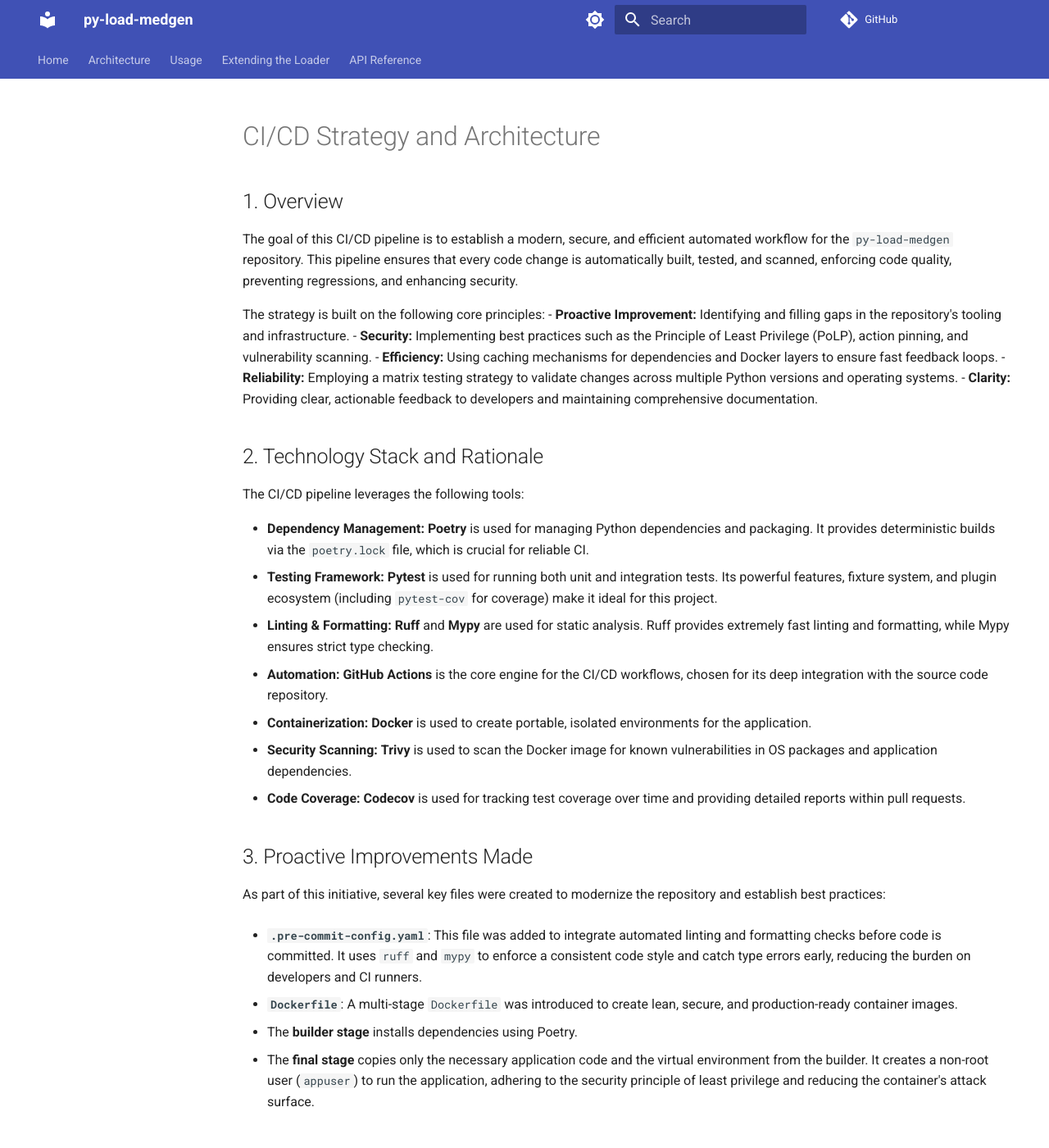
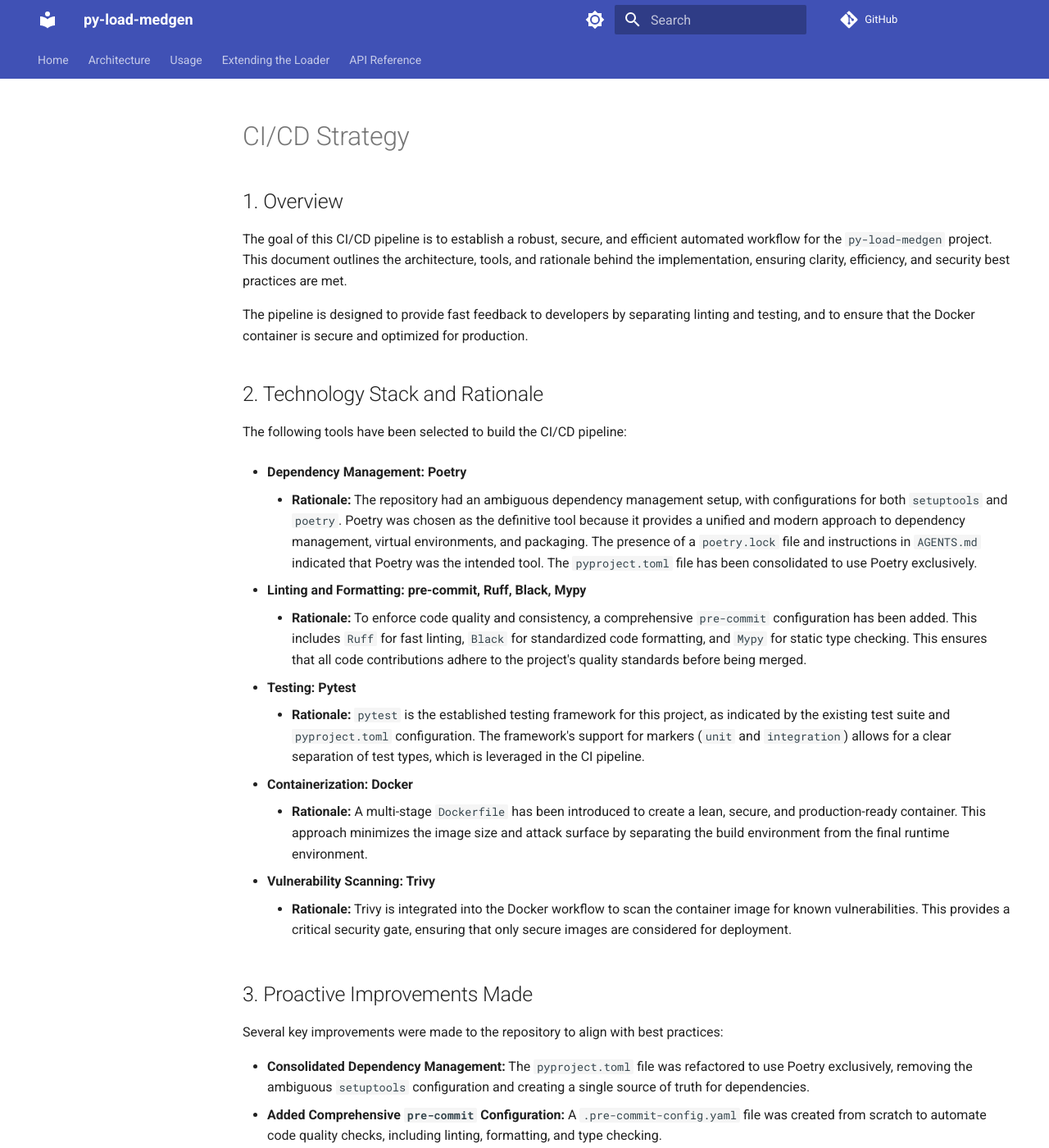
Before and after one commit to gowthamrao/py_load_medgen, an MkDocs documentation site: the page built from docs/CI_CD_STRATEGY.md, in a window 1280 px wide and 1400 px high. Shown: the whole window at 82% size. Built offline with MkDocs 1.6.1 and Material for MkDocs 9.7.7, drawn with Linux system fonts in a browser that asks for light colours; comment, search, counter and statistics services are not loaded; some of the changed text lies outside the part shown.

Commit message:
feat: Implement comprehensive CI/CD pipeline
This commit introduces a complete, modern, and secure CI/CD pipeline for the project, addressing several key areas of improvement.

Key changes include:

-   **Standardized on Poetry:** Refactored `pyproject.toml` to use Poetry exclusively for dependency management, removing the ambiguous `setuptools` configuration and creating a single source of truth.
-   **Comprehensive `pre-commit`:** Added a `.pre-commit-config.yaml` file with hooks for `ruff`, `black`, and `mypy` to enforce code quality and consistency.
-   **Two-Stage CI Workflow (`ci.yml`):**
    -   A `lint` job runs `pre-commit` for fast feedback.
    -   A `test` job runs on a matrix of OSes and Python versions, with separate steps for unit and integration tests and coverage reporting to Codecov.
-   **Docker Workflow (`docker.yml`):**
    -   Builds a Docker image using a multi-stage `Dockerfile`.
    -   Scans the image for vulnerabilities using Trivy.
-   **New `Dockerfile` and `.dockerignore`:** Created a secure, multi-stage `Dockerfile` that runs as a non-root user and a `.dockerignore` file to optimize the build context.
-   **Documentation:** Added `docs/CI_CD_STRATEGY.md` to document the new pipeline, tools, and rationale.

````diff
--- a/docs/CI_CD_STRATEGY.md
+++ b/docs/CI_CD_STRATEGY.md
@@ -1,104 +1,113 @@
-# CI/CD Strategy and Architecture
+# CI/CD Strategy
 
 ## 1. Overview
 
-The goal of this CI/CD pipeline is to establish a modern, secure, and efficient automated workflow for the `py-load-medgen` repository. This pipeline ensures that every code change is automatically built, tested, and scanned, enforcing code quality, preventing regressions, and enhancing security.
+The goal of this CI/CD pipeline is to establish a robust, secure, and efficient automated workflow for the `py-load-medgen` project. This document outlines the architecture, tools, and rationale behind the implementation, ensuring clarity, efficiency, and security best practices are met.
 
-The strategy is built on the following core principles:
-- **Proactive Improvement:** Identifying and filling gaps in the repository's tooling and infrastructure.
-- **Security:** Implementing best practices such as the Principle of Least Privilege (PoLP), action pinning, and vulnerability scanning.
-- **Efficiency:** Using caching mechanisms for dependencies and Docker layers to ensure fast feedback loops.
-- **Reliability:** Employing a matrix testing strategy to validate changes across multiple Python versions and operating systems.
-- **Clarity:** Providing clear, actionable feedback to developers and maintaining comprehensive documentation.
+The pipeline is designed to provide fast feedback to developers by separating linting and testing, and to ensure that the Docker container is secure and optimized for production.
 
 ## 2. Technology Stack and Rationale
 
-The CI/CD pipeline leverages the following tools:
+The following tools have been selected to build the CI/CD pipeline:
 
-- **Dependency Management:** **Poetry** is used for managing Python dependencies and packaging. It provides deterministic builds via the `poetry.lock` file, which is crucial for reliable CI.
-- **Testing Framework:** **Pytest** is used for running both unit and integration tests. Its powerful features, fixture system, and plugin ecosystem (including `pytest-cov` for coverage) make it ideal for this project.
-- **Linting & Formatting:** **Ruff** and **Mypy** are used for static analysis. Ruff provides extremely fast linting and formatting, while Mypy ensures strict type checking.
-- **Automation:** **GitHub Actions** is the core engine for the CI/CD workflows, chosen for its deep integration with the source code repository.
-- **Containerization:** **Docker** is used to create portable, isolated environments for the application.
-- **Security Scanning:** **Trivy** is used to scan the Docker image for known vulnerabilities in OS packages and application dependencies.
-- **Code Coverage:** **Codecov** is used for tracking test coverage over time and providing detailed reports within pull requests.
+-   **Dependency Management: Poetry**
+    -   **Rationale:** The repository had an ambiguous dependency management setup, with configurations for both `setuptools` and `poetry`. Poetry was chosen as the definitive tool because it provides a unified and modern approach to dependency management, virtual environments, and packaging. The presence of a `poetry.lock` file and instructions in `AGENTS.md` indicated that Poetry was the intended tool. The `pyproject.toml` file has been consolidated to use Poetry exclusively.
+
+-   **Linting and Formatting: pre-commit, Ruff, Black, Mypy**
+    -   **Rationale:** To enforce code quality and consistency, a comprehensive `pre-commit` configuration has been added. This includes `Ruff` for fast linting, `Black` for standardized code formatting, and `Mypy` for static type checking. This ensures that all code contributions adhere to the project's quality standards before being merged.
+
+-   **Testing: Pytest**
+    -   **Rationale:** `pytest` is the established testing framework for this project, as indicated by the existing test suite and `pyproject.toml` configuration. The framework's support for markers (`unit` and `integration`) allows for a clear separation of test types, which is leveraged in the CI pipeline.
+
+-   **Containerization: Docker**
+    -   **Rationale:** A multi-stage `Dockerfile` has been introduced to create a lean, secure, and production-ready container. This approach minimizes the image size and attack surface by separating the build environment from the final runtime environment.
+
+-   **Vulnerability Scanning: Trivy**
+    -   **Rationale:** Trivy is integrated into the Docker workflow to scan the container image for known vulnerabilities. This provides a critical security gate, ensuring that only secure images are considered for deployment.
 
 ## 3. Proactive Improvements Made
 
-As part of this initiative, several key files were created to modernize the repository and establish best practices:
+Several key improvements were made to the repository to align with best practices:
 
-- **`.pre-commit-config.yaml`**: This file was added to integrate automated linting and formatting checks before code is committed. It uses `ruff` and `mypy` to enforce a consistent code style and catch type errors early, reducing the burden on developers and CI runners.
-
-- **`Dockerfile`**: A multi-stage `Dockerfile` was introduced to create lean, secure, and production-ready container images.
-  - The **builder stage** installs dependencies using Poetry.
-  - The **final stage** copies only the necessary application code and the virtual environment from the builder. It creates a non-root user (`appuser`) to run the application, adhering to the security principle of least privilege and reducing the container's attack surface.
+-   **Consolidated Dependency Management:** The `pyproject.toml` file was refactored to use Poetry exclusively, removing the ambiguous `setuptools` configuration and creating a single source of truth for dependencies.
+-   **Added Comprehensive `pre-commit` Configuration:** A `.pre-commit-config.yaml` file was created from scratch to automate code quality checks, including linting, formatting, and type checking.
+-   **Introduced `Dockerfile` and `.dockerignore`:** A multi-stage `Dockerfile` was created to produce a lean and secure production image. A `.dockerignore` file was also added to minimize the Docker build context and improve build times.
+-   **Resolved Ambiguous Project Setup:** By standardizing on Poetry and adding the necessary configuration files, the project now has a clear and modern structure that is easy to maintain.
 
 ## 4. Workflow Architecture
 
-The CI/CD pipeline is composed of two distinct GitHub Actions workflows:
+The CI/CD pipeline is split into two separate workflows: `ci.yml` and `docker.yml`.
 
-### `ci.yml` (Core CI)
-- **Triggers:** Runs on `push` and `pull_request` events targeting the `main` branch.
-- **Jobs:**
-  - **`lint`**: A fast-running job that uses `pre-commit/action` to run all configured linting and formatting checks. This serves as a quick quality gate.
-  - **`test`**: A comprehensive job that runs after `lint` succeeds. It uses a test matrix to validate the code across:
-    - **Python Versions:** `3.11`, `3.12`
-    - **Operating Systems:** `ubuntu-latest`, `macos-latest`, `windows-latest`
+### `ci.yml`
 
-### `docker.yml` (Docker Build & Scan)
-- **Triggers:** Runs on `push` and `pull_request` events to `main`, but only when relevant files (`Dockerfile`, source code, or dependency files) are changed. This prevents unnecessary runs.
-- **Jobs:**
-  - **`build-and-scan`**: Builds the Docker image defined in the `Dockerfile`. It does not push the image but loads it into the runner to make it available for scanning. It then uses `aquasecurity/trivy-action` to scan the image for vulnerabilities.
+This workflow is responsible for linting and testing the codebase. It is designed for fast feedback and is triggered on every push and pull request to the `main` branch.
+
+-   **Job 1: `lint`**
+    -   This job runs first on an `ubuntu-latest` runner and uses the `pre-commit/action` to execute all configured hooks. This provides a quick check for any code quality issues.
+
+-   **Job 2: `test`**
+    -   This job depends on the successful completion of the `lint` job.
+    -   It runs on a matrix of operating systems (`ubuntu-latest`, `macos-latest`, `windows-latest`) and Python versions (`3.11`, `3.12`) to ensure broad compatibility.
+    -   It separates the execution of `unit` and `integration` tests, uploading coverage reports for each to Codecov.
+
+### `docker.yml`
+
+This workflow is responsible for building and scanning the Docker image. It is also triggered on every push and pull request to the `main` branch.
+
+-   **Job: `build-and-scan`**
+    -   This job runs on an `ubuntu-latest` runner.
+    -   It logs into Docker Hub to prevent rate-limiting issues.
+    -   It uses a multi-stage `Dockerfile` to build the image, with BuildKit caching enabled for faster builds.
+    -   Finally, it uses Trivy to scan the built image for `HIGH` and `CRITICAL` vulnerabilities, failing the workflow if any are found.
 
 ## 5. Testing Strategy
 
-- **Separation of Concerns:** Tests are split into `unit` and `integration` directories.
-  - **Unit Tests:** Run on all jobs in the test matrix. They are fast and do not have external dependencies.
-  - **Integration Tests:** Run only on `ubuntu-latest`. These tests use `testcontainers` to spin up a real PostgreSQL database in Docker, and therefore require a Docker environment.
-- **Code Coverage:**
-  - Separate coverage reports (`coverage-unit.xml` and `coverage-integration.xml`) are generated for each test suite.
-  - These reports are uploaded to **Codecov** with distinct flags (e.g., `ubuntu-latest-py3.12-unit`) that uniquely identify the environment and test type. This allows for granular analysis of test coverage in Codecov's UI.
+The testing strategy is designed to be comprehensive and provide clear insights into code coverage.
 
-## 6. Code Quality and Linting
+-   **Matrix Testing:** Tests are run across multiple platforms and Python versions to ensure the code is portable and works as expected in different environments.
+-   **Separation of Tests:** `unit` and `integration` tests are run as separate steps, allowing for easier debugging and more granular feedback.
+-   **Code Coverage:** Coverage reports are generated for both unit and integration tests and uploaded to Codecov with unique flags for each combination of OS, Python version, and test type. This provides a detailed view of code coverage across the entire test matrix.
 
-- **`pre-commit`**: Code quality is enforced primarily through `pre-commit` hooks defined in `.pre-commit-config.yaml`.
-- **CI Enforcement**: The `lint` job in the `ci.yml` workflow runs these same hooks, ensuring that no code that violates the defined standards can be merged into `main`.
+## 6. Dependency Management and Caching
 
-## 7. Dependency Management and Caching
+-   **Poetry:** All Python dependencies are managed through Poetry and are defined in the `pyproject.toml` file.
+-   **Installation:** In the CI workflow, Poetry is installed via `pip`, and then `poetry install` is used to install the project dependencies.
+-   **Caching:** The `actions/setup-python` action is configured with `cache: 'poetry'` to automatically cache and restore dependencies, speeding up the CI process.
 
-- **Poetry Caching:** The `ci.yml` workflow uses the built-in caching mechanism of the `actions/setup-python` action (`cache: 'poetry'`). This significantly speeds up dependency installation by caching the Poetry virtual environment based on a hash of the `poetry.lock` file.
-- **Docker Layer Caching:** The `docker.yml` workflow uses the GitHub Actions cache backend for BuildKit (`cache-from: type=gha` and `cache-to: type=gha,mode=max`). This caches individual Docker layers, dramatically speeding up subsequent image builds.
+## 7. Security Hardening
 
-## 8. Security Hardening
+The following security measures have been implemented in the CI/CD pipeline:
 
-Several measures have been implemented to secure the CI/CD pipeline:
+-   **Principle of Least Privilege (PoLP):** Workflows are configured with `permissions: contents: read` to ensure they only have the minimum required access.
+-   **Action Pinning:** All third-party GitHub Actions are pinned to their full commit SHA to prevent the execution of malicious or unexpected code.
+-   **Docker Hub Authentication:** The Docker workflow authenticates with Docker Hub to avoid rate-limiting and ensure reliable access to base images.
+-   **Non-Root Docker User:** The `Dockerfile` creates a non-root user to run the application, reducing the potential impact of a container breakout.
+-   **Vulnerability Scanning:** The Trivy action scans the Docker image for `HIGH` and `CRITICAL` vulnerabilities, failing the build if any are found.
 
-- **Action Pinning:** All third-party GitHub Actions in both workflows are pinned to their full-length commit SHA. This prevents supply chain attacks where a malicious actor could take over a mutable tag (e.g., `v4`).
-- **Principle of Least Privilege (PoLP):** Workflows are configured with `permissions: contents: read` by default, granting only the minimum permissions required.
-- **Non-Root Docker User:** The `Dockerfile` creates and switches to a dedicated `appuser` before running the application, preventing processes from running with root privileges inside the container.
-- **Vulnerability Scanning:** The `docker.yml` workflow scans every newly built image with **Trivy** for `HIGH` and `CRITICAL` vulnerabilities and will fail the build if any are found.
+## 8. Docker Strategy
 
-## 9. Docker Strategy
+-   **Multi-Stage Builds:** The `Dockerfile` uses a multi-stage build to create a lean production image. The builder stage installs all necessary build tools and dependencies, while the final stage copies only the application code and the required runtime dependencies.
+-   **Caching:** The `docker.yml` workflow uses the GitHub Actions cache (`type=gha`) to cache Docker layers, which significantly speeds up subsequent builds.
+-   **Verification and Scanning:** On every pull request, the Docker image is built and scanned for vulnerabilities, but not pushed. This ensures that all code changes are validated before being merged.
 
-- **Multi-Stage Builds:** The `Dockerfile` uses a multi-stage build to separate the build environment from the final runtime environment. This ensures the final image is as small as possible and does not contain unnecessary build tools like Poetry itself.
-- **Build on Change:** The `docker.yml` workflow is configured to only run when the application source code or Docker-related files change, conserving CI resources.
-- **Verification, Not Deployment:** The workflow focuses on building and scanning the image as a verification step. Pushing the image to a registry is not included but could be added as a subsequent step for release workflows.
+## 9. How to Run Locally
 
-## 10. How to Run Locally
+To replicate the CI checks locally, you can use the following commands:
 
-Developers can replicate the CI checks locally to ensure their changes will pass before pushing.
+-   **Run `pre-commit` checks:**
+    ```bash
+    pip install pre-commit
+    pre-commit run --all-files
+    ```
 
-### Running Linters
-1.  Install `pre-commit`: `pip install pre-commit`
-2.  Set up the git hooks: `pre-commit install`
-3.  Run all checks: `pre-commit run --all-files`
+-   **Run tests:**
+    ```bash
+    pip install poetry
+    poetry install --with test
+    poetry run pytest
+    ```
 
-### Running Tests
-1.  Install dependencies: `poetry install -E test -E docs`
-2.  Run unit tests: `poetry run pytest tests/unit`
-3.  Run integration tests (requires Docker): `poetry run pytest tests/integration`
-
-### Building the Docker Image
-1.  Ensure the Docker daemon is running.
-2.  From the repository root, run: `docker build -t py-load-medgen:local .`
-3.  Scan the local image with Trivy (requires Trivy installation): `trivy image py-load-medgen:local`
+-   **Build the Docker image:**
+    ```bash
+    docker build -t py-load-medgen .
+    ```
````
Also changed, not shown: .pre-commit-config.yaml (+13 -6 lines), pyproject.toml (+32 -22 lines), 4 other files.
